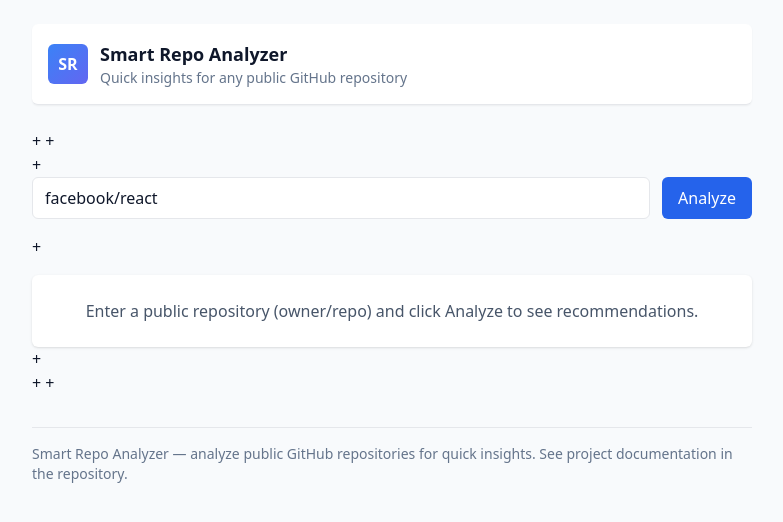
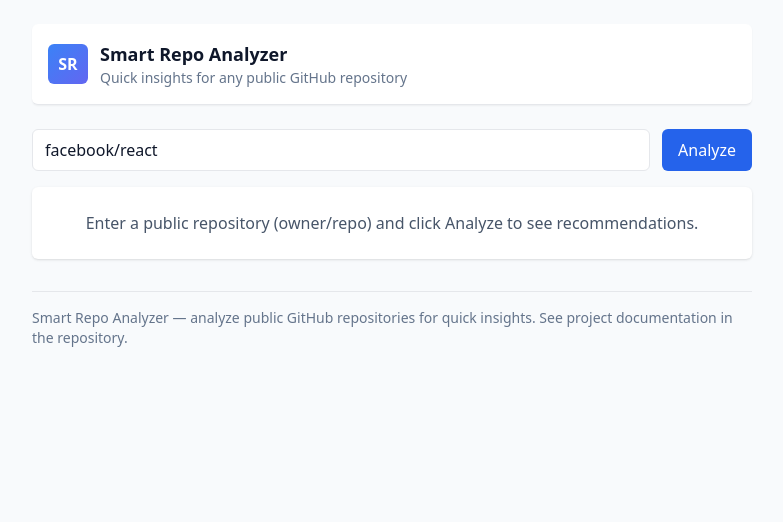
Before and after one commit to ravikhokle/hackersMeetup, a React (Vite) app in the folder client/: page / in a window 1280 px wide. Shown: the top 522 px of the page, without its empty margins (248-1031 px from the left). Built offline with nearby package versions, Linux system fonts and the light colour scheme.

Commit message:
chore(ui): tidy App.jsx stray whitespace

```diff
--- a/client/src/App.jsx
+++ b/client/src/App.jsx
@@ -9,13 +9,13 @@ export default function App() {
   return (
     <div className="container">
       <Header />
-+
-+      <main>
-+        <AnalyzeForm onResult={setResult} />
-+        <Results result={result} />
-+      </main>
-+
-+      <Footer />
+
+      <main>
+        <AnalyzeForm onResult={setResult} />
+        <Results result={result} />
+      </main>
+
+      <Footer />
     </div>
   );
 }
```
